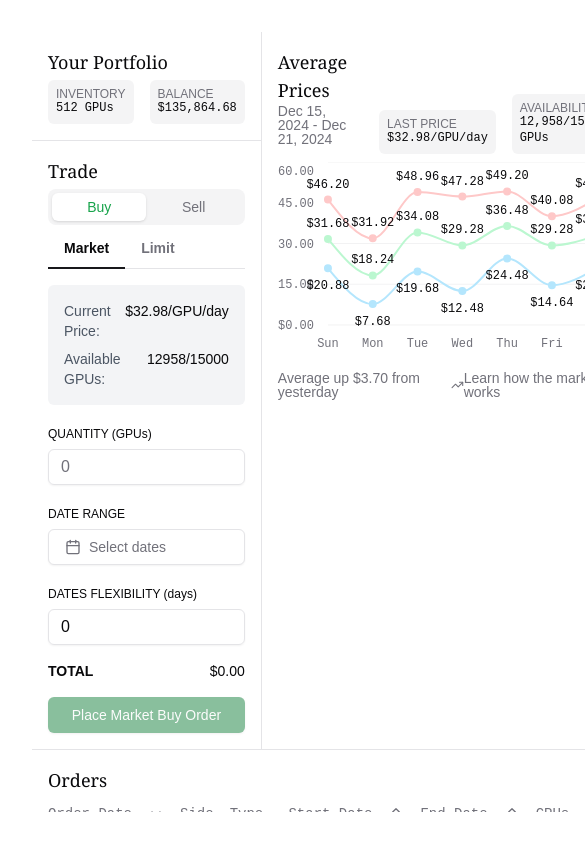
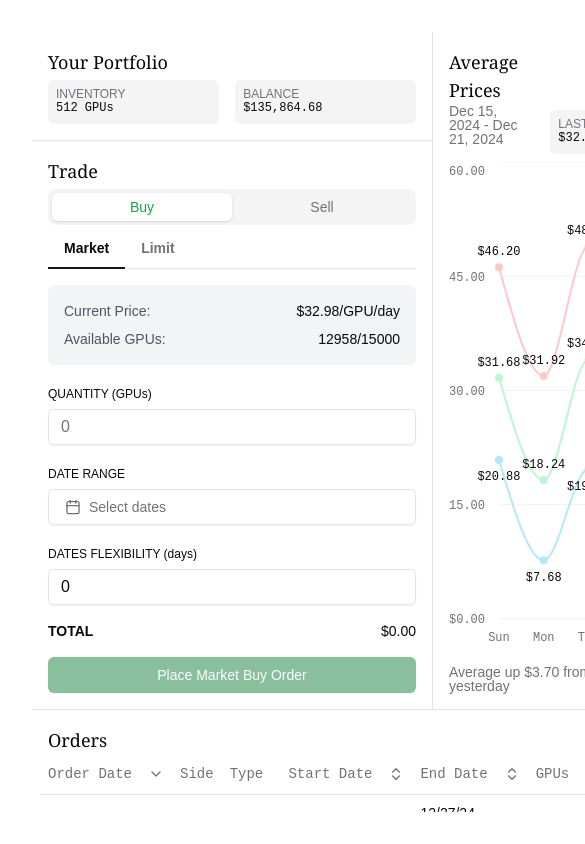
Before and after one commit to darzyx/gpu-auction-house, a Next.js app: page / in a window 390 px wide. Shown: the top 844 px of the page, 585 px wide, since content can reach past the window. Built offline with nearby package versions, Linux system fonts and the light colour scheme.

Commit message:
Make prices chart responsive

```diff
--- a/src/app/page.tsx
+++ b/src/app/page.tsx
@@ -9,7 +9,7 @@ import { Separator } from "@/components/ui/separator";
 export default function Home() {
     return (
         <div className="w-full h-full max-w-7xl p-8 grid grid-rows-[auto_auto_1fr]">
-            <div className="w-full grid grid-cols-[1fr_auto_2fr]">
+            <div className="w-full grid grid-cols-[400px_auto_3fr]">
                 <div>
                     <div className="p-4">
                         <AvailableToTrade />
--- a/src/components/prices.tsx
+++ b/src/components/prices.tsx
@@ -24,7 +24,7 @@ const chartConfig = {
 
 export default function Prices() {
     return (
-        <div className="grid grid-rows-[auto_1fr_auto] gap-4">
+        <div className="h-full grid grid-rows-[auto_1fr_auto] gap-4">
             <div className="grid grid-cols-[auto_1fr_auto_auto] items-end gap-4">
                 <div className="flex flex-col">
                     <h2 className="text-lg font-georgia">Average Prices</h2>
@@ -42,13 +42,8 @@ export default function Prices() {
                     <div className="font-berkeley-mono">12,958/15,000 GPUs</div>
                 </div>
             </div>
-            <ChartContainer config={chartConfig} className="font-berkeley-mono">
-                <LineChart
-                    accessibilityLayer
-                    data={chartData}
-                    margin={{ left: -10, right: 25, top: 0, bottom: 0 }}
-                    height={300}
-                >
+            <ChartContainer config={chartConfig} className="font-berkeley-mono min-w-full w-full h-full">
+                <LineChart accessibilityLayer data={chartData} margin={{ left: -10, right: 25, top: 0, bottom: 0 }}>
                     <CartesianGrid vertical={false} />
                     <XAxis
                         dataKey="day"
```
